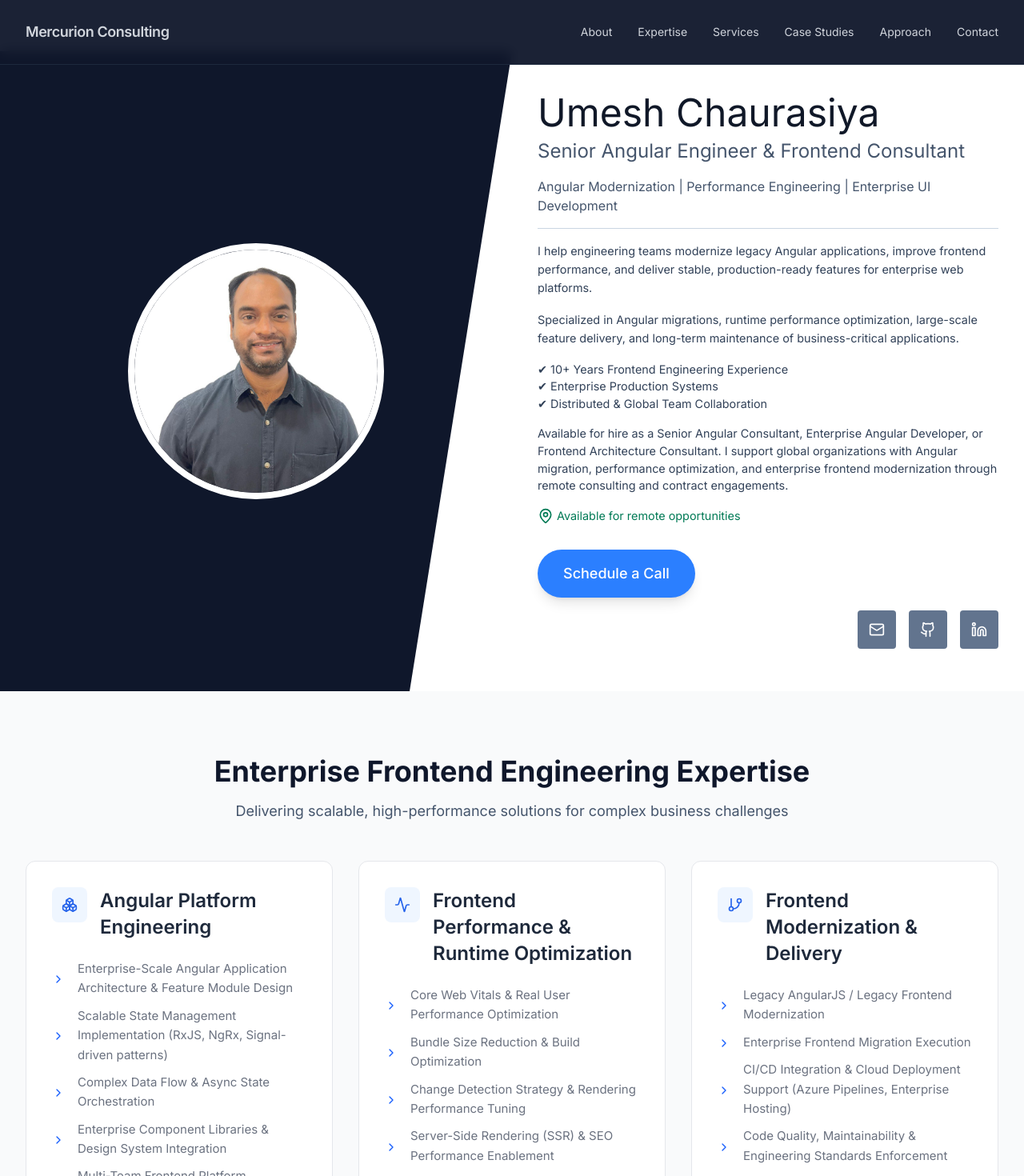
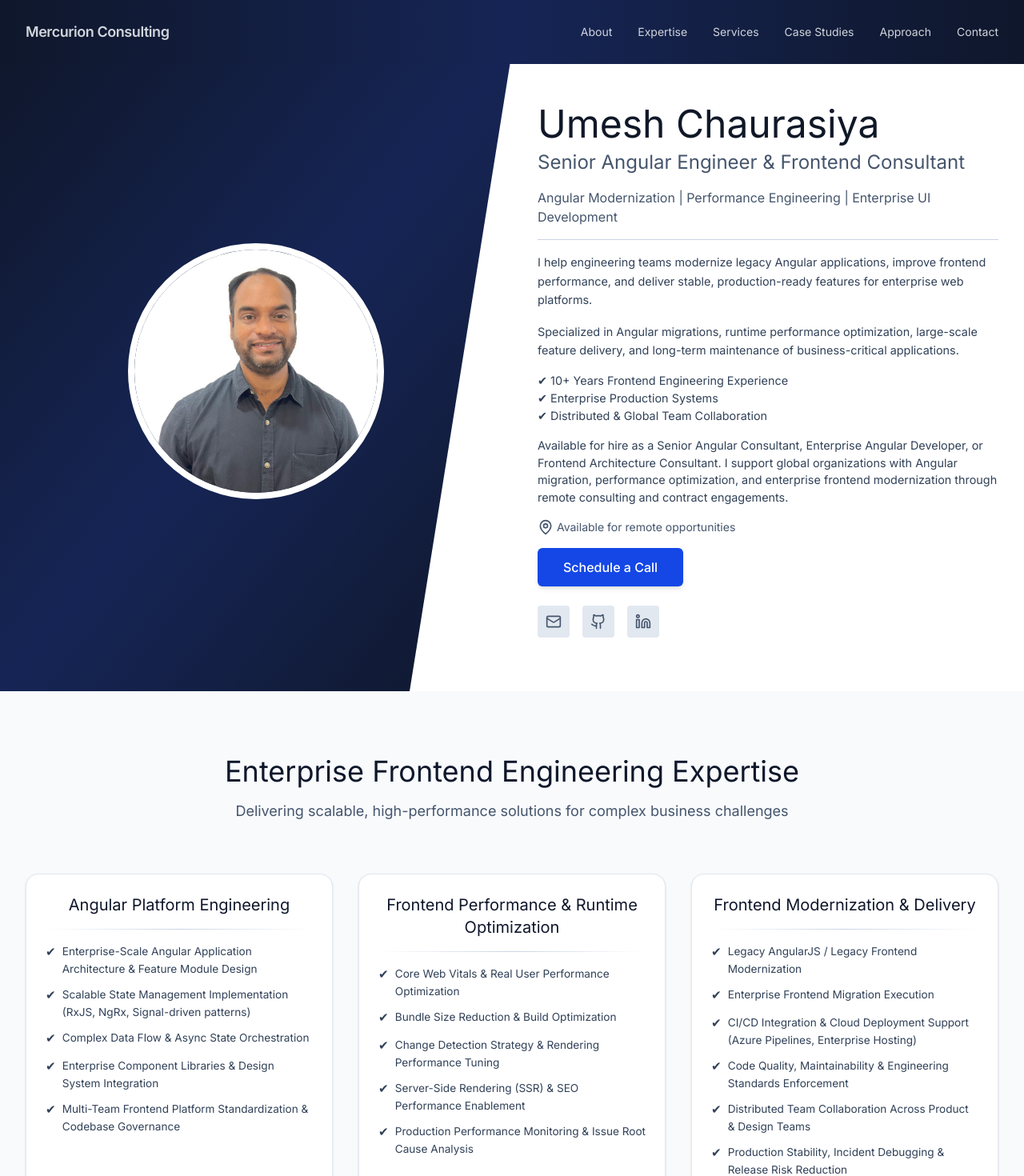
Before and after one commit to chaurasiyaumesh9/mercurion-consulting, a Next.js app: page / in a window 1280 px wide. Shown: the top 1470 px of the page at 80% size. Built offline with nearby package versions, Linux system fonts and the light colour scheme.

Commit message:
hero banner and expertise is done

```diff
--- a/app/components/CaseStudies.tsx
+++ b/app/components/CaseStudies.tsx
@@ -47,11 +47,11 @@ export function CaseStudies() {
   ];
 
   return (
-    <section id="case-studies" className="bg-[#F9FAFB] py-14 md:py-20 scroll-mt-24">
+    <section id="case-studies" className="bg-slate-50 py-14 md:py-20 scroll-mt-24">
       <div className="max-w-7xl mx-auto px-6 md:px-8">
         {/* HEADER */}
         <div className="text-center mb-12">
-            <h2 className="text-3xl sm:text-4xl font-bold text-slate-900 mb-4">
+            <h2 className="text-3xl sm:text-4xl text-slate-900 mb-4">
               Case Studies
             </h2>
             <p className="text-lg text-slate-600 max-w-3xl mx-auto">
--- a/app/components/ConsultingApproach.tsx
+++ b/app/components/ConsultingApproach.tsx
@@ -31,7 +31,7 @@ export function ConsultingApproach() {
       <div className="max-w-7xl mx-auto px-6 md:px-8">
         {/* HEADER */}
         <div className="text-center mb-12">
-            <h2 className="text-3xl sm:text-4xl font-bold text-slate-900 mb-4">
+            <h2 className="text-3xl sm:text-4xl text-slate-900 mb-4">
               Technical Delivery Approach
             </h2>
             <p className="text-lg text-slate-600 max-w-3xl mx-auto">
--- a/app/components/ConsultingServices.tsx
+++ b/app/components/ConsultingServices.tsx
@@ -37,7 +37,7 @@ export function ConsultingServices() {
       <div className="max-w-7xl mx-auto px-6 md:px-8">
         {/* HEADER */}
         <div className="text-center mb-12">
-            <h2 className="text-3xl sm:text-4xl font-bold text-slate-900 mb-4">
+            <h2 className="text-3xl sm:text-4xl text-slate-900 mb-4">
               Consulting Services
             </h2>
             <p className="text-lg text-slate-600 max-w-3xl mx-auto">
--- a/app/components/Expertise.tsx
+++ b/app/components/Expertise.tsx
@@ -1,4 +1,4 @@
-import { Boxes, Activity, GitBranch, ChevronRight } from "lucide-react";
+import { Boxes, Activity, GitBranch, ChevronRight, CheckCircle } from "lucide-react";
 
 export function Expertise() {
   const expertiseAreas = [
@@ -39,15 +39,10 @@ export function Expertise() {
   ];
 
   return (
-    <section
-      id="expertise"
-      className="bg-[#F9FAFB] py-14 md:py-20 scroll-mt-24"
-    >
+    <section id="expertise" className="bg-slate-50 py-14 md:py-20 scroll-mt-24">
         <div className="max-w-7xl mx-auto px-6 md:px-8">
-
-        {/* HEADER */}
-        <div className="text-center mb-12">
-            <h2 className="text-3xl sm:text-4xl font-bold text-slate-900 mb-4">
+            <div className="text-center mb-16">
+                <h2 className="text-3xl sm:text-4xl text-slate-900 mb-4">
                     Enterprise Frontend Engineering Expertise
                 </h2>
                 <p className="text-lg text-slate-600 max-w-3xl mx-auto">
@@ -59,46 +54,34 @@ export function Expertise() {
             <div className="grid grid-cols-1 sm:grid-cols-2 lg:grid-cols-3 gap-6 md:gap-8">
 
                 {expertiseAreas.map((area, index) => (
-            <div
-              key={index}
-              className="bg-white p-6 md:p-8 border border-[#E5E7EB] rounded-xl
-                         hover:shadow-sm transition-shadow duration-200"
-            >
+                    <div key={index} className="group bg-white p-6 border border-slate-200 hover:bg-gradient-to-br from-slate-900 to-blue-950 rounded-2xl shadow-sm hover:shadow-md hover:-translate-y-1transition-all duration-300">
 
                         {/* CARD HEADER */}
-              <div className="flex items-start gap-4 mb-6">
-
-                <div className="flex items-center justify-center
-                                w-10 h-10 md:w-11 md:h-11
-                                bg-[#EFF6FF] rounded-lg shrink-0">
-                  <area.icon className="w-5 h-5 text-[#2563EB]" />
+                        <div className="flex items-center justify-center">
+                            {/* <div className="flex items-center justify-center w-11 h-11 bg-slate-200 rounded shrink-0">
+                                <area.icon className="w-5 h-5 text-slate-700" />
+                            </div> */}
+                            <h3 className="text-xl text-slate-900 text-center group-hover:text-white">
+                                {area.title}
+                            </h3>
                         </div>
 
-                <h3 className="text-xl md:text-2xl text-[#1E293B] leading-snug font-semibold">
-                  {area.title}
-                </h3>
-
-              </div>
+                        <div className="h-px bg-gradient-to-r from-transparent via-slate-300 to-transparent my-4"></div>
 
                         {/* LIST */}
                         <ul className="space-y-2 md:space-y-2.5">
                             {area.items.map((item, idx) => (
-                  <li
-                    key={idx}
-                    className="text-[#6B7280] text-sm md:text-[15px]
-                               flex items-center gap-2 leading-relaxed"
-                  >
-                    <ChevronRight className="w-4 h-4 mr-2 mt-0.5 text-blue-600 flex-shrink-0" />
-                    <span>{item}</span>
+                            <li key={idx} className="flex items-start gap-2 leading-relaxed">
+                                {/* <CheckCircle size={18} className="text-blue-700 mr-2 mt-0.5 shrink-0" /> */}
+                                <span className="text-slate-700 text-[0.95rem] group-hover:text-slate-200">✔</span>
+                                <span className="text-slate-700 text-[0.85rem] group-hover:text-slate-200">{item}</span>
                             </li>
                             ))}
                         </ul>
-
                     </div>
                 ))}
 
             </div>
-
         </div>
     </section>
   );
--- a/app/components/HeroSection.tsx
+++ b/app/components/HeroSection.tsx
@@ -9,13 +9,7 @@ export default function HeroSection() {
         <section id="about" className="bg-white scroll-mt-24 pt-16">
             <div className="min-h-screen flex flex-col md:flex-row">
                 <div className="relative flex-1 flex items-center justify-center overflow-hidden md:p-8">
-          <div
-            className="absolute inset-0 bg-slate-900 hidden md:block"
-            style={{
-              clipPath: "polygon(0 0, 100% 0, 80% 100%, 0% 100%)",
-            }}
-          />
-
+                    <div className="absolute inset-0 bg-gradient-to-br from-slate-900 via-blue-950 to-slate-900 hidden md:block" style={{clipPath: "polygon(0 0, 100% 0, 80% 100%, 0% 100%)",}} ></div>
                     <div className="flex items-center justify-center flex-col">
                         <div className="relative w-60 h-60 md:w-80 md:h-80 md:rounded-full border-8 border-white overflow-hidden">
                             <Image
@@ -29,23 +23,18 @@ export default function HeroSection() {
                                 priority
                             />
                         </div>
-
-
                     </div>
                 </div>
 
                 <div className="flex-1 p-8 flex justify-center flex-col">
-          {/* NAME */}
                     <h1 className="text-3xl md:text-5xl text-gray-900">
                         Umesh Chaurasiya
                     </h1>
 
-          {/* TITLE */}
                     <h2 className="text-xl md:text-2xl text-slate-600 mt-2">
                         Senior Angular Engineer & Frontend Consultant
                     </h2>
 
-          {/* SPECIALIZATION STRIP */}
                     <p className="mt-4 text-md text-slate-600">
                         Angular Modernization | Performance Engineering | Enterprise UI
                         Development
@@ -53,7 +42,6 @@ export default function HeroSection() {
 
                     <div className="border-b border-slate-300 py-2"></div>
 
-          {/* VALUE PROP */}
                     <p className="mt-4 text-slate-700 leading-relaxed text-[0.9rem]">
                         I help engineering teams modernize legacy Angular applications,
                         improve frontend performance, and deliver stable, production-ready
@@ -66,7 +54,6 @@ export default function HeroSection() {
                         business-critical applications.
                     </p>
 
-          {/* PROOF SIGNALS */}
                     <div className="mt-4">
                         <p className="text-slate-700 text-[0.9rem]">
                             ✔ 10+ Years Frontend Engineering Experience
@@ -87,33 +74,21 @@ export default function HeroSection() {
                         consulting and contract engagements.
                     </p>
 
-          <div className="mt-4 text-emerald-700 text-[0.9rem] flex items-center gap-1">
+                    <div className="mt-4 text-slate-600 text-sm flex items-center gap-1">
                         <MapPin size={20} />
                         <span>Available for remote opportunities</span>
                     </div>
 
-          {/* CTA */}
-          <div className="mt-8 flex flex-col sm:flex-row gap-3 sm:gap-4 justify-center md:justify-start">
-            <Link
-              href="/contact"
-              className="inline-block bg-blue-500 text-white px-8 py-4 rounded-full text-lg font-medium hover:bg-blue-600 transition-all shadow-lg hover:shadow-xl"
-            >
+                    <div className="mt-4 flex flex-col sm:flex-row gap-3 sm:gap-4 justify-center md:justify-start">
+                        <Link href="/contact" className="inline-block bg-blue-700 text-white px-8 py-3 rounded-md shadow-md hover:shadow-lg text-base font-medium hover:bg-blue-800 transition">
                             Schedule a Call
                         </Link>
-
-            {/* <Link
-                href="/contact"
-                className="w-full sm:w-auto px-6 py-3 border border-gray-300 font-medium hover:bg-gray-50 transition rounded-md text-center"
-                >
-                Contact Me
-                </Link> */}
                     </div>
 
-          <div className="flex gap-4 pt-4 justify-end">
-
+                    <div className="flex gap-4 pt-6">
                         <Link
                             href="mailto:contact@mercurionconsulting.com"
-                className="w-12 h-12 rounded text-white bg-slate-500 flex items-center justify-center hover:bg-slate-700"
+                            className="w-10 h-10 rounded text-slate-600 bg-slate-200 flex items-center justify-center hover:bg-slate-300 transition"
                             aria-label="Email"
                         >
                             <Mail size={20} />
@@ -122,7 +97,7 @@ export default function HeroSection() {
                             href="https://github.com/chaurasiyaumesh9"
                             target="_blank"
                             rel="noopener noreferrer"
-                className="w-12 h-12 rounded text-white bg-slate-500 flex items-center justify-center hover:bg-slate-700"
+                            className="w-10 h-10 rounded text-slate-600 bg-slate-200 flex items-center justify-center hover:bg-slate-300 transition"
                             aria-label="GitHub"
                         >
                             <Github size={20} />
@@ -131,7 +106,7 @@ export default function HeroSection() {
                             href="https://www.linkedin.com/in/uc1990/"
                             target="_blank"
                             rel="noopener noreferrer"
-                className="w-12 h-12 rounded text-white bg-slate-500 flex items-center justify-center hover:bg-slate-700"
+                            className="w-10 h-10 rounded text-slate-600 bg-slate-200 flex items-center justify-center hover:bg-slate-300 transition"
                             aria-label="LinkedIn"
                         >
                             <Linkedin size={20} />
--- a/app/components/Navigation.tsx
+++ b/app/components/Navigation.tsx
@@ -19,7 +19,7 @@ export function Navigation() {
   ];
 
   return (
-    <nav className="fixed top-0 left-0 right-0 z-50 bg-slate-900/95 backdrop-blur-sm border-b border-slate-800">
+    <nav className="fixed top-0 left-0 right-0 z-50 bg-gradient-to-r from-slate-900 via-blue-950 to-slate-900 backdrop-blur-sm">
       <div className="max-w-7xl mx-auto px-8">
         <div className="flex justify-between items-center h-20">
           <Link
```
Lines whose indentation alone changed are shown as unchanged.
